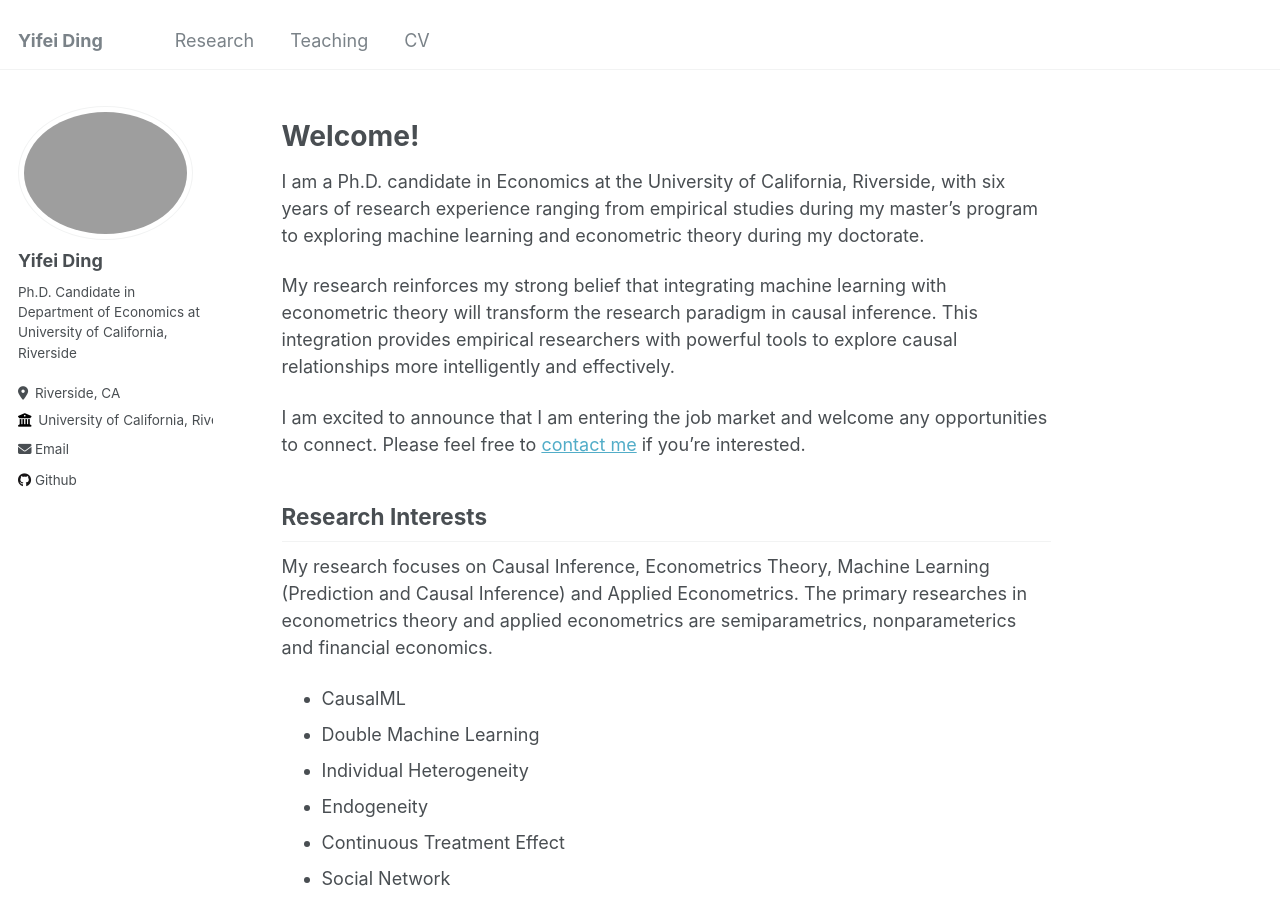
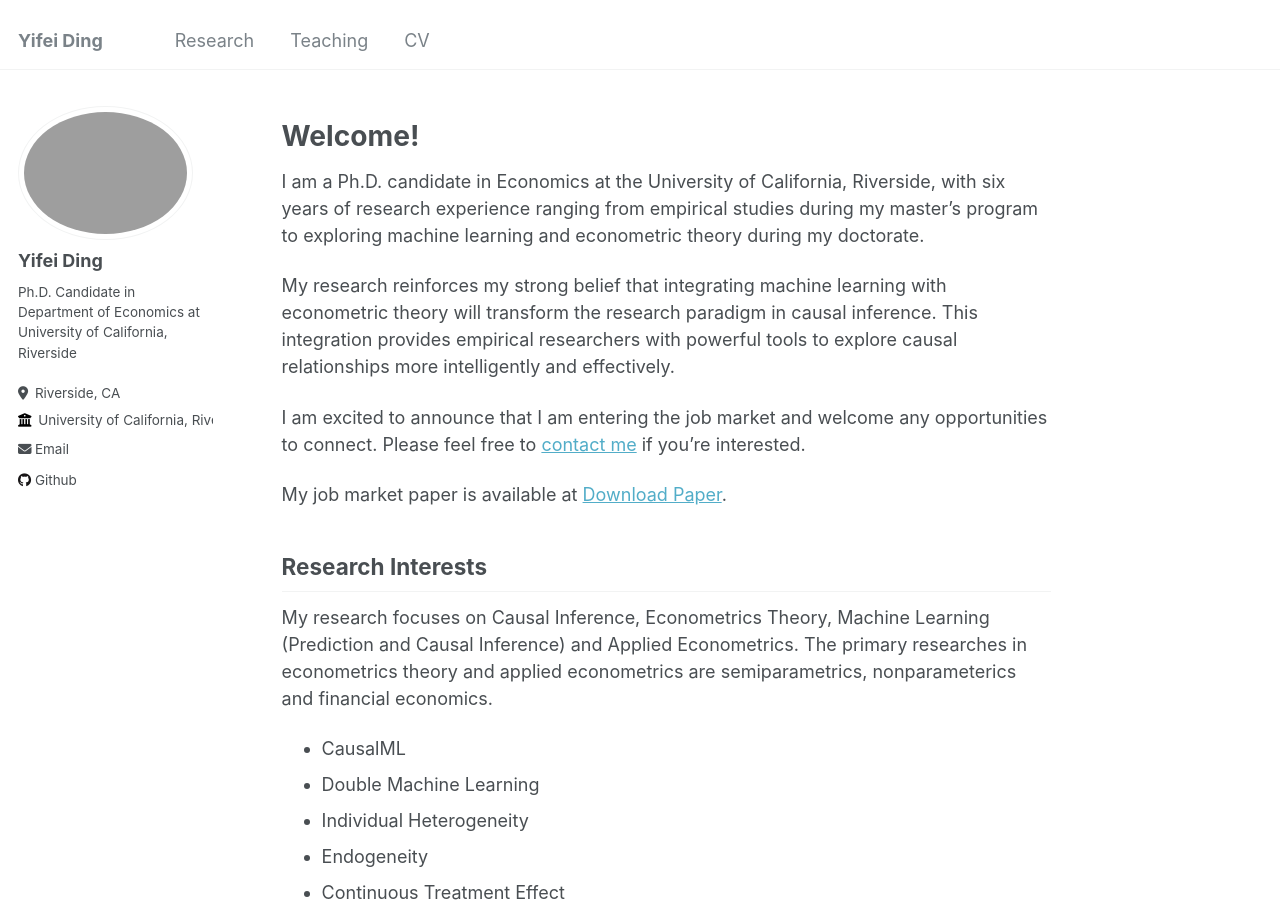
Before and after one commit to YifeiDing-UCR/YifeiDing-UCR.github.io, a Jekyll site: the page built from _pages/about.md, in a window 1280 px wide and 900 px high. Built offline with Jekyll 4.4.1, drawn with Linux system fonts in a browser that asks for light colours.

Commit message:
Update about.md

```diff
--- a/_pages/about.md
+++ b/_pages/about.md
@@ -16,6 +16,7 @@ My research reinforces my strong belief that integrating machine learning with e
 
 I am excited to announce that I am entering the job market and welcome any opportunities to connect. Please feel free to [contact me](mailto:yding067@ucr.edu) if you're interested.
 
+My job market paper is available at [Download Paper](https://yifeiding-ucr.github.io/files/Deep_learning_for_individual_heterogeneity_with_generated_regressors_Job_Market_Update.pdf).
 
 ## Research Interests
 
```
